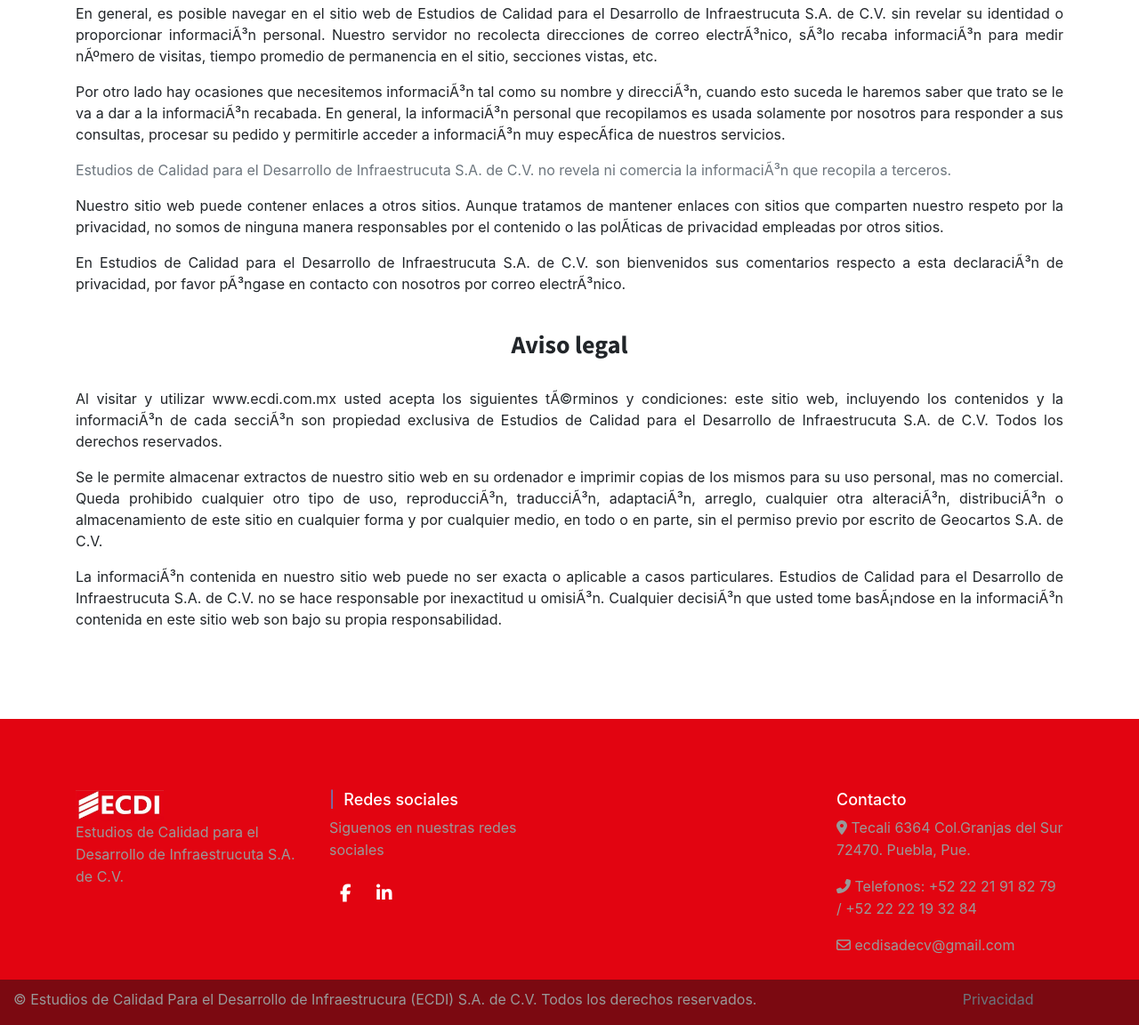
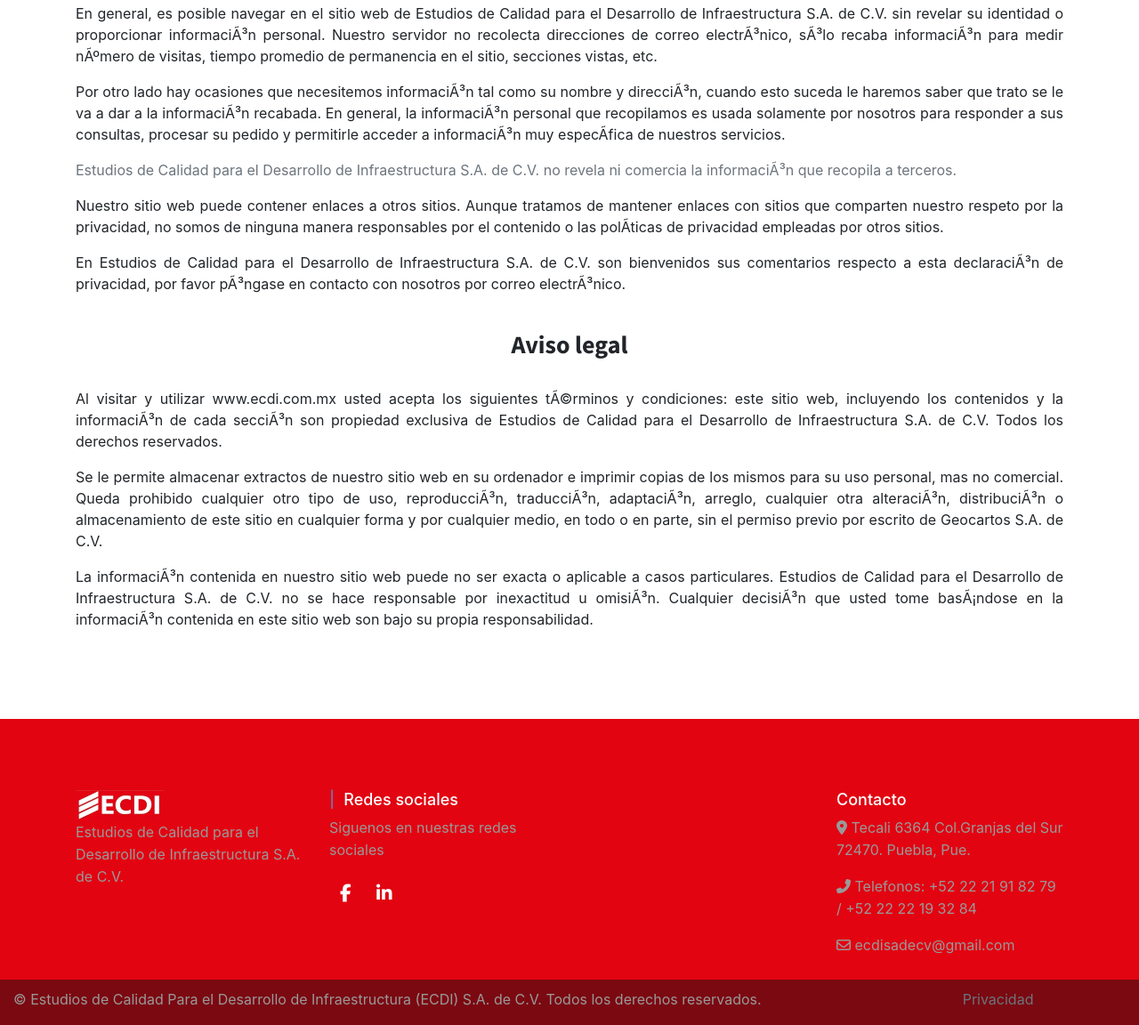
Before and after one commit to javibash/ECDI, a plain HTML site: page privacidad/privacidad.html in a window 1280 px wide. Shown: the part 163-1315 px from the top of the page at 89% size. Drawn offline with nearby package versions, Linux system fonts and the light colour scheme; a small style sheet from the web is missing.

Commit message:
Update privacidad.html

```diff
--- a/privacidad/privacidad.html
+++ b/privacidad/privacidad.html
@@ -80,20 +80,20 @@
   <div class="container privacidad">
     <h1> Protección de datos personales</h1>
     <br>
-    <p>En general, es posible navegar en el sitio web de Estudios de Calidad para el Desarrollo de Infraestrucuta S.A. de C.V. sin revelar su identidad o proporcionar información personal. Nuestro servidor no recolecta direcciones de correo electrónico, sólo recaba información para medir número de visitas, tiempo promedio de permanencia en el sitio, secciones vistas, etc.</p>
+    <p>En general, es posible navegar en el sitio web de Estudios de Calidad para el Desarrollo de Infraestructura S.A. de C.V. sin revelar su identidad o proporcionar información personal. Nuestro servidor no recolecta direcciones de correo electrónico, sólo recaba información para medir número de visitas, tiempo promedio de permanencia en el sitio, secciones vistas, etc.</p>
     <p>Por otro lado hay ocasiones que necesitemos información tal como su nombre y dirección, cuando esto suceda le haremos saber que trato se le va a dar a la información recabada. En general, la información personal que recopilamos es usada solamente por nosotros para responder a sus consultas, procesar su pedido y permitirle acceder a información muy específica de nuestros servicios.</p>
-    <p class="text-muted">Estudios de Calidad para el Desarrollo de Infraestrucuta S.A. de C.V. no revela ni comercia la información que recopila a terceros.</p>
+    <p class="text-muted">Estudios de Calidad para el Desarrollo de Infraestructura S.A. de C.V. no revela ni comercia la información que recopila a terceros.</p>
     <p> Nuestro sitio web puede contener enlaces a otros sitios. Aunque tratamos de mantener enlaces con sitios que comparten nuestro respeto por la privacidad, no somos de ninguna manera responsables por el contenido o las políticas de privacidad empleadas por otros sitios.
-    <p>En Estudios de Calidad para el Desarrollo de Infraestrucuta S.A. de C.V. son bienvenidos sus comentarios respecto a esta declaración de privacidad, por favor póngase en contacto con nosotros por correo electrónico.</p>
+    <p>En Estudios de Calidad para el Desarrollo de Infraestructura S.A. de C.V. son bienvenidos sus comentarios respecto a esta declaración de privacidad, por favor póngase en contacto con nosotros por correo electrónico.</p>
 
 <br>
 
 
    <h1> Aviso legal</h1>
    <br>
-   <p>Al visitar y utilizar www.ecdi.com.mx usted acepta los siguientes términos y condiciones: este sitio web, incluyendo los contenidos y la información de cada sección son propiedad exclusiva de Estudios de Calidad para el Desarrollo de Infraestrucuta S.A. de C.V. Todos los derechos reservados.</p>
+   <p>Al visitar y utilizar www.ecdi.com.mx usted acepta los siguientes términos y condiciones: este sitio web, incluyendo los contenidos y la información de cada sección son propiedad exclusiva de Estudios de Calidad para el Desarrollo de Infraestructura S.A. de C.V. Todos los derechos reservados.</p>
    <p>Se le permite almacenar extractos de nuestro sitio web en su ordenador e imprimir copias de los mismos para su uso personal, mas no comercial. Queda prohibido cualquier otro tipo de uso, reproducción, traducción, adaptación, arreglo, cualquier otra alteración, distribución o almacenamiento de este sitio en cualquier forma y por cualquier medio, en todo o en parte, sin el permiso previo por escrito de Geocartos S.A. de C.V.</p>
-   <p>La información contenida en nuestro sitio web puede no ser exacta o aplicable a casos particulares. Estudios de Calidad para el Desarrollo de Infraestrucuta S.A. de C.V. no se hace responsable por inexactitud u omisión. Cualquier decisión que usted tome basándose en la información contenida en este sitio web son bajo su propia responsabilidad. </p>
+   <p>La información contenida en nuestro sitio web puede no ser exacta o aplicable a casos particulares. Estudios de Calidad para el Desarrollo de Infraestructura S.A. de C.V. no se hace responsable por inexactitud u omisión. Cualquier decisión que usted tome basándose en la información contenida en este sitio web son bajo su propia responsabilidad. </p>
   </div>
 </section>
 
@@ -105,7 +105,7 @@
       <div class="row footersuperior">
         <div class="col-md-3 col-sm-6 col-xs-12 segmento-uno md-mb-30 sm-mb-30">
           <img src="../img/logo_ECDI2.jpg" width="99" height="35"   alt="">
-          <p>Estudios de Calidad para el Desarrollo de Infraestrucuta S.A. de C.V.</p>
+          <p>Estudios de Calidad para el Desarrollo de Infraestructura S.A. de C.V.</p>
         </div>
 
         <div class="col-md-3 col-sm-6 col-xs-12 segmento-cuatro sm-mb-30">
@@ -134,7 +134,7 @@
     <div class="container-fluid">
       <div class="row footerinferior">
         <div class="col-md-10">
-          <p class="footer-bottom-text">  &copy; Estudios de Calidad Para el Desarrollo de Infraestrucura (ECDI) S.A. de C.V. Todos los derechos reservados. </p>
+          <p class="footer-bottom-text">  &copy; Estudios de Calidad Para el Desarrollo de Infraestructura (ECDI) S.A. de C.V. Todos los derechos reservados. </p>
         </div>
         <div class="col-md-2">
           <a class="text-secondary" href="privacidad.html">Privacidad</a>
```
